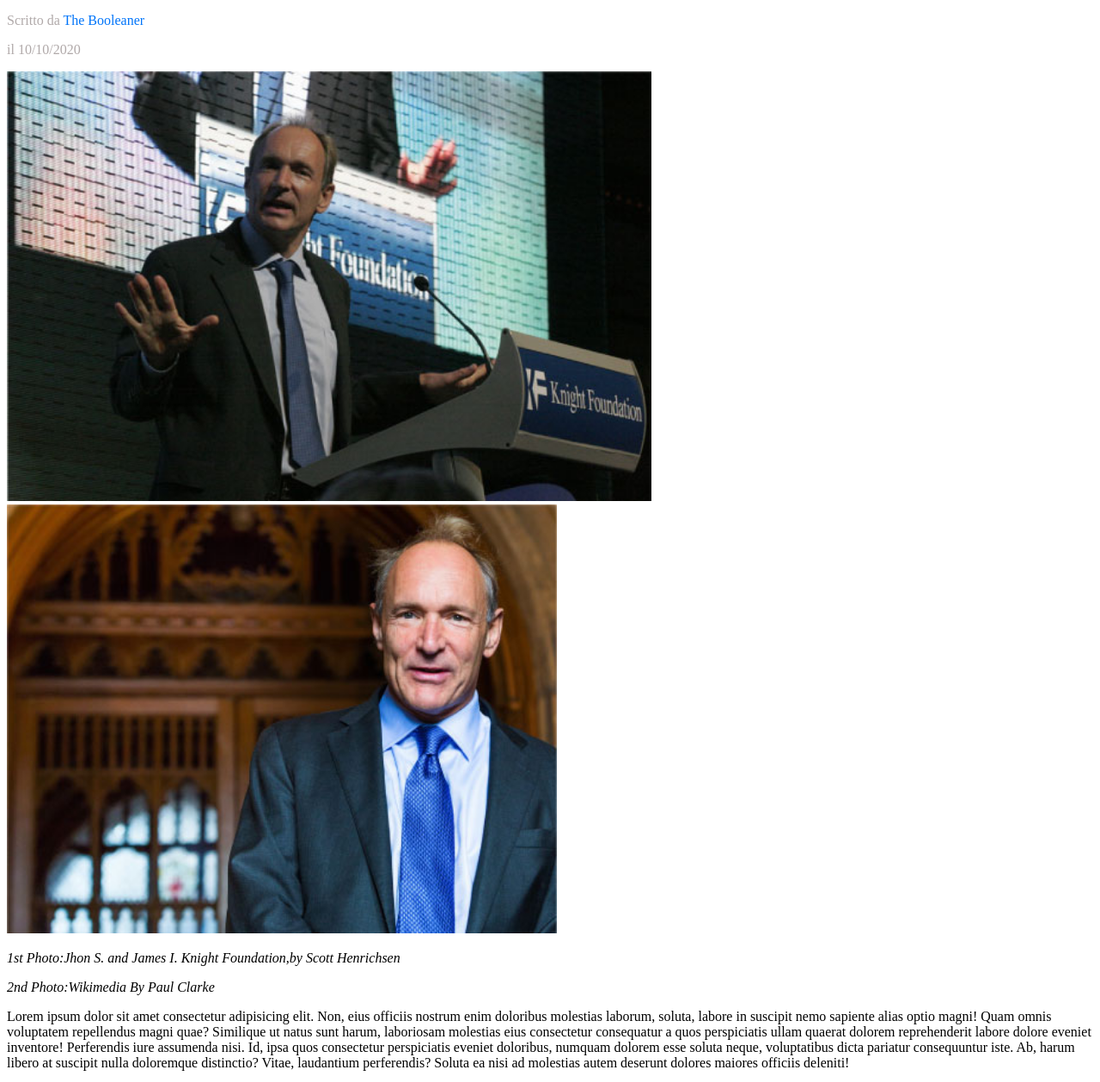
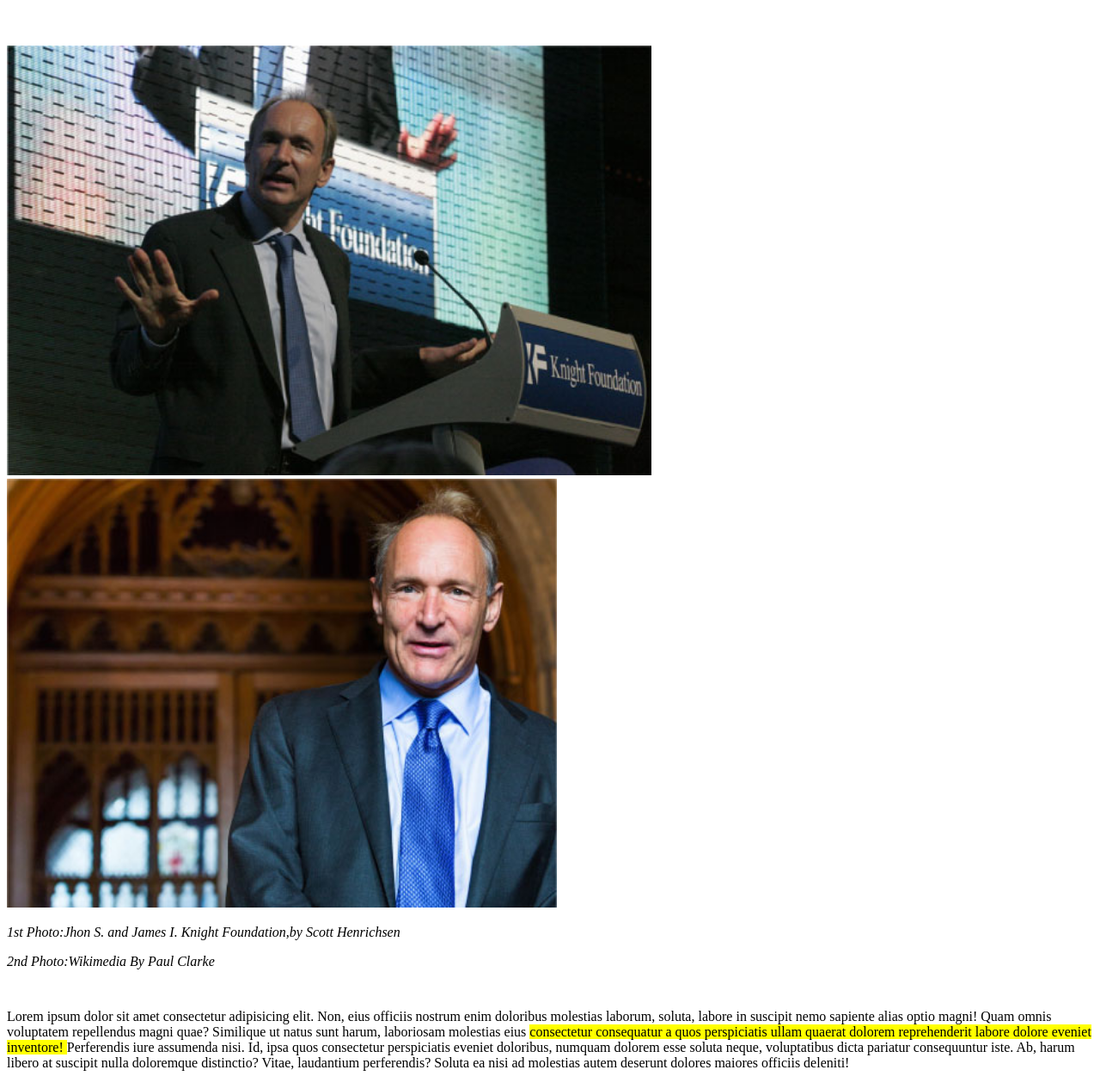
Before and after one commit to SimoLomba53/html-css-booleaner, a plain HTML site: page index.html in a window 1280 px wide. Shown: the part 341-1600 px from the top of the page at 86% size. Drawn offline with Linux system fonts and the light colour scheme.

Commit message:
Esercizio finito

```diff
--- a/css/style.css
+++ b/css/style.css
@@ -6,34 +6,46 @@ header{
 
 #testo-principale{
     font-size:60px;
+    position:relative;
+    bottom:30px;
 }
 
 
 #booleaner{
     width: 250px;
-    padding:50px;
+    position:relative;
+    top:60px;
 
 }
 
 .credit{
     color: rgb(176, 169, 169);
+    position:relative;
+    bottom:70px;
 }
 
 .credit2{
     color: rgb(0, 116, 249);
+    position:relative;
+    bottom:70px;
 }
 
 #tim1{
     width: 750px;
+    position:relative;
+    bottom:30px;
 }
 
 #tim2{
     width: 640px;
+    position:relative;
+    bottom:30px;
 }
-
 
 .illustrazioni-foto{
     font-style: italic;
+    position: relative;
+    bottom: 30px;
 }
 
 #table-riga1{
@@ -86,3 +98,7 @@ header{
     top:50px;
     font-style:bold;
 }
+
+.evidenziatore{
+    background-color: yellow;
+}
--- a/index.html
+++ b/index.html
@@ -27,7 +27,7 @@
      <span class="illustrazioni-foto">2nd Photo:Wikimedia By Paul Clarke
       </span>
      <!--Inizio parte scritta-->
-     <p>Lorem ipsum dolor sit amet consectetur adipisicing elit. Non, eius officiis nostrum enim doloribus molestias laborum, soluta, labore in suscipit nemo sapiente alias optio magni! Quam omnis voluptatem repellendus magni quae? Similique ut natus sunt harum, laboriosam molestias eius consectetur consequatur a quos perspiciatis ullam quaerat dolorem reprehenderit labore dolore eveniet inventore! Perferendis iure assumenda nisi. Id, ipsa quos consectetur perspiciatis eveniet doloribus, numquam dolorem esse soluta neque, voluptatibus dicta pariatur consequuntur iste. Ab, harum libero at suscipit nulla doloremque distinctio? Vitae, laudantium perferendis? Soluta ea nisi ad molestias autem deserunt dolores maiores officiis deleniti!
+     <p>Lorem ipsum dolor sit amet consectetur adipisicing elit. Non, eius officiis nostrum enim doloribus molestias laborum, soluta, labore in suscipit nemo sapiente alias optio magni! Quam omnis voluptatem repellendus magni quae? Similique ut natus sunt harum, laboriosam molestias eius <span class="evidenziatore"> consectetur consequatur a quos perspiciatis ullam quaerat dolorem reprehenderit labore dolore eveniet inventore! </span> Perferendis iure assumenda nisi. Id, ipsa quos consectetur perspiciatis eveniet doloribus, numquam dolorem esse soluta neque, voluptatibus dicta pariatur consequuntur iste. Ab, harum libero at suscipit nulla doloremque distinctio? Vitae, laudantium perferendis? Soluta ea nisi ad molestias autem deserunt dolores maiores officiis deleniti!
       </p>
      <ul> <!--lista non ordinata-->
       <li>Lorem ipsum dolor sit amet consectetur adipisicing elit. Amet odit architecto commodi quo maxime dolores rerum perspiciatis harum voluptas quod?</li>
@@ -57,7 +57,7 @@
          </tr>
        </table> <!--Fine Table-->
        <p>
-         Lorem ipsum dolor, sit amet consectetur adipisicing elit. Molestias voluptate nobis tenetur voluptates sapiente nisi corporis quae ipsum ut fuga. Officiis odio similique ratione, molestias numquam dicta, quaerat eum repudiandae maiores laboriosam consectetur saepe! Ab, mollitia nostrum! Ipsa porro at ea ab sunt ratione, illo possimus eligendi voluptas veniam, recusandae quis perspiciatis cupiditate veritatis nulla ullam a? Et, ducimus. Dolore hic asperiores dicta exercitationem! Qui, deleniti. Temporibus suscipit consequuntur est dolores cupiditate ratione! Iure magni cumque corrupti nisi dicta officia! Ducimus dolores suscipit sed cumque nisi minima, autem qui possimus nam nulla, iste amet dicta quia. Omnis reiciendis ut iure?
+         Lorem ipsum dolor, sit amet consectetur adipisicing elit. Molestias voluptate nobis tenetur voluptates sapiente nisi corporis quae ipsum ut fuga. Officiis odio similique ratione, molestias numquam dicta, quaerat eum repudiandae maiores laboriosam consectetur saepe! Ab, mollitia nostrum! Ipsa porro at ea ab sunt ratione, illo possimus eligendi voluptas veniam,<span class="evidenziatore"> recusandae quis perspiciatis cupiditate veritatis nulla ullam a? Et, ducimus.</span> Dolore hic asperiores dicta exercitationem! Qui, deleniti.  suscipit consequuntur est dolores cupiditate ratione! Iure magni cumque corrupti nisi dicta officia! Ducimus dolores suscipit sed cumque nisi minima, autem qui possimus nam nulla, iste amet dicta quia. Omnis reiciendis ut iure?
         </p>
     </main>
     <footer><!--Parte finale-->
```
